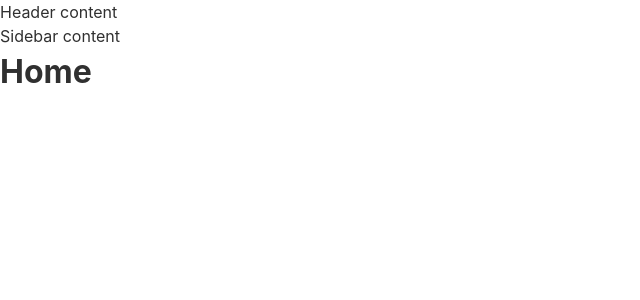
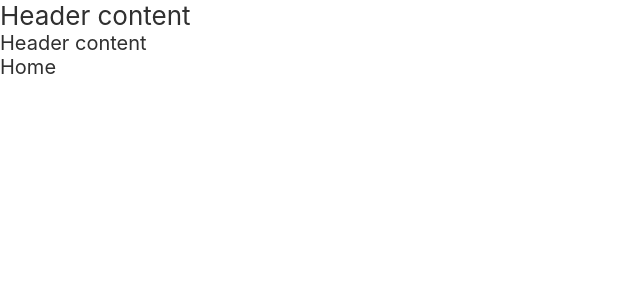
Before and after one commit to belk1ng/notedly, a React (Vite) app in the folder client/: page /home in a window 1280 px wide. Shown: the top 300 px of the page, without its empty margins (0-640 px from the left). Built offline with nearby package versions, Linux system fonts and the light colour scheme.

Commit message:
feat: 🎸 Add Typography component

```diff
--- /dev/null
+++ b/client/src/components/Typography.tsx
@@ -0,0 +1,89 @@
+import type { ComponentPropsWithoutRef } from "react";
+import styled, { css } from "styled-components";
+
+export type TypographyVariant =
+  | "heading-1"
+  | "heading-2"
+  | "heading-3"
+  | "body-large"
+  | "body-small";
+
+export type TypographyPolymorphic =
+  | "h1"
+  | "h2"
+  | "h3"
+  | "h4"
+  | "h5"
+  | "h6"
+  | "span"
+  | "p"
+  | "strong"
+  | "em"
+  | "blockquote"
+  | "q"
+  | "code"
+  | "pre";
+
+type Props<As extends TypographyPolymorphic> = {
+  as?: As;
+  variant?: TypographyVariant;
+} & ComponentPropsWithoutRef<As>;
+
+const StyledTypography = styled.div<{ $variant: TypographyVariant }>`
+  ${(props) => {
+    switch (props.$variant) {
+      case "heading-1":
+        return css`
+          font-weight: 400;
+          font-size: 26px;
+          line-height: 31px;
+        `;
+
+      case "heading-2":
+        return css`
+          font-weight: 400;
+          font-size: 20px;
+          line-height: 24px;
+        `;
+
+      case "heading-3":
+        return css`
+          font-weight: 600;
+          font-size: 16px;
+          line-height: 27px;
+        `;
+
+      case "body-large":
+        return css`
+          font-weight: 400;
+          font-size: 16px;
+          line-height: 27px;
+        `;
+
+      case "body-small":
+        return css`
+          font-weight: 400;
+          font-size: 13px;
+          line-height: 20px;
+        `;
+    }
+  }}
+`;
+
+export const Typography = <As extends TypographyPolymorphic>({
+  as,
+  variant = "body-large",
+  ...props
+}: Props<As>) => {
+  const map: Record<TypographyVariant, TypographyPolymorphic> = {
+    "heading-1": "h1",
+    "heading-2": "h2",
+    "heading-3": "h3",
+    "body-large": "p",
+    "body-small": "span",
+  };
+
+  const Component = as ?? map[variant];
+
+  return <StyledTypography as={Component} $variant={variant} {...props} />;
+};
--- a/client/src/components/index.ts
+++ b/client/src/components/index.ts
@@ -1 +1,2 @@
 export { GlobalStyles } from "./GlobalStyles";
+export { Typography } from "./Typography";
--- a/client/src/layouts/main-layout/MainLayout.tsx
+++ b/client/src/layouts/main-layout/MainLayout.tsx
@@ -1,10 +1,15 @@
 import { Outlet } from "react-router-dom";
+import { Typography } from "@/components";
 
 const MainLayout = () => {
   return (
     <div>
-      <header>Header content</header>
-      <aside>Sidebar content</aside>
+      <header>
+        <Typography variant={"heading-1"}>Header content</Typography>
+      </header>
+      <aside>
+        <Typography variant={"heading-2"}>Header content</Typography>
+      </aside>
       <main>
         <Outlet />
       </main>
--- a/client/src/pages/favorites/Favorites.tsx
+++ b/client/src/pages/favorites/Favorites.tsx
@@ -1,9 +1,10 @@
 import { useDocumentTitle } from "@/hooks";
+import { Typography } from "@/components";
 
 const Favorites = () => {
   useDocumentTitle("Favorite");
 
-  return <h1>Favorites</h1>;
+  return <Typography variant={"heading-2"}>Favorites</Typography>;
 };
 
 export default Favorites;
--- a/client/src/pages/home/Home.tsx
+++ b/client/src/pages/home/Home.tsx
@@ -1,9 +1,10 @@
 import { useDocumentTitle } from "@/hooks";
+import { Typography } from "@/components";
 
 const Home = () => {
   useDocumentTitle("Home");
 
-  return <h1>Home</h1>;
+  return <Typography variant={"heading-2"}>Home</Typography>;
 };
 
 export default Home;
--- a/client/src/pages/not-found/NotFound.tsx
+++ b/client/src/pages/not-found/NotFound.tsx
@@ -1,5 +1,7 @@
+import { Typography } from "@/components";
+
 const NotFound = () => {
-  return <h1>Not found</h1>;
+  return <Typography variant={"heading-1"}>Page not found</Typography>;
 };
 
 export default NotFound;
--- a/client/src/pages/notes/Notes.tsx
+++ b/client/src/pages/notes/Notes.tsx
@@ -1,9 +1,10 @@
 import { useDocumentTitle } from "@/hooks";
+import { Typography } from "@/components";
 
 const Notes = () => {
   useDocumentTitle("Notes");
 
-  return <h1>Notes</h1>;
+  return <Typography variant={"heading-2"}>Notes</Typography>;
 };
 
 export default Notes;
```
